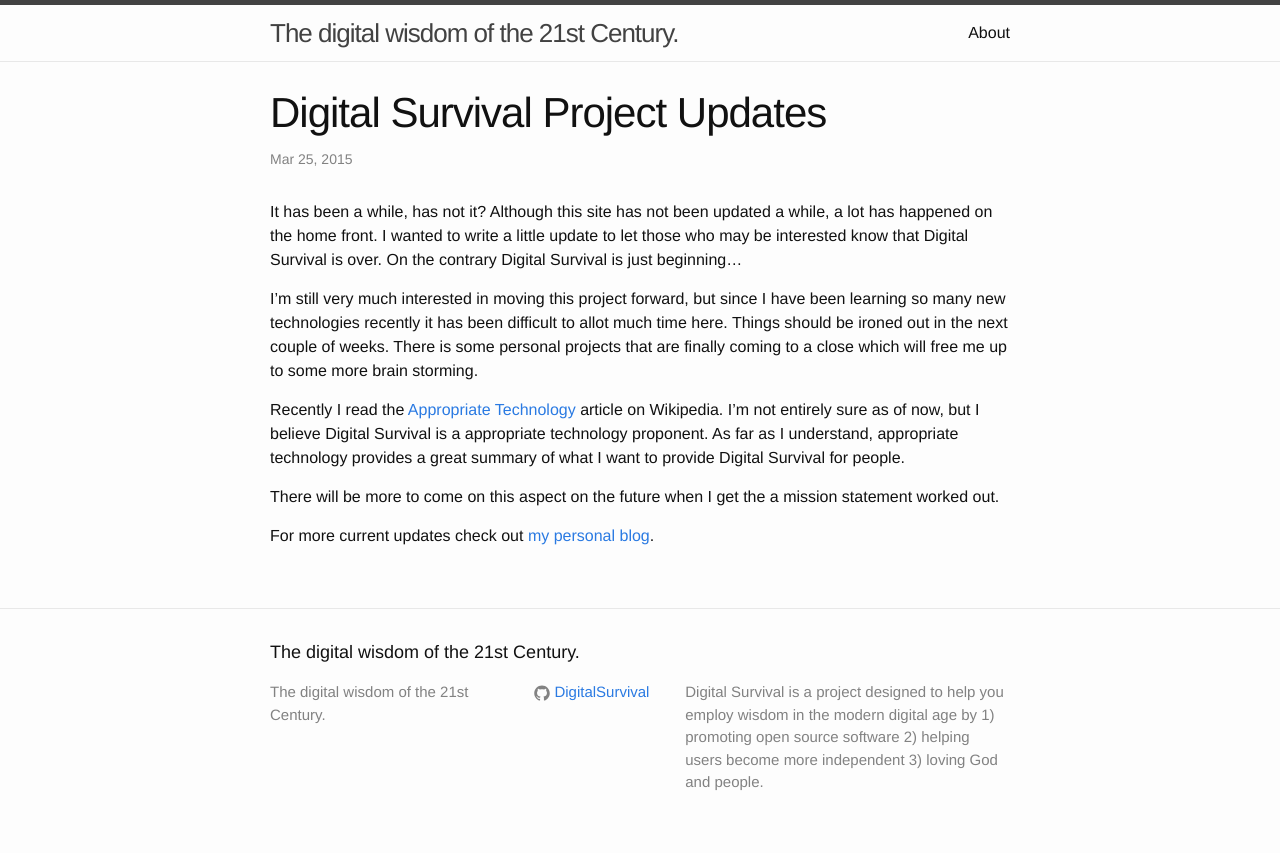
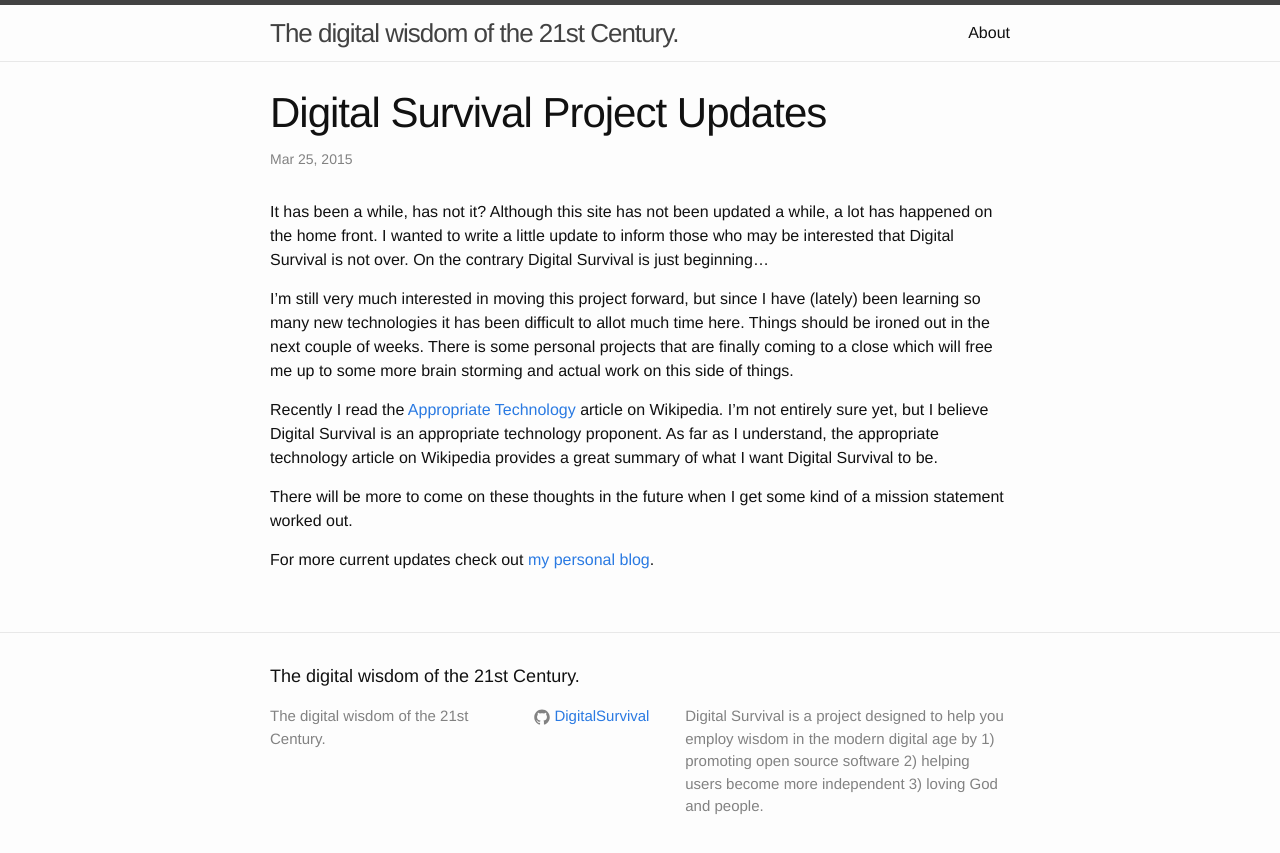
Before and after one commit to digitalsurvival/digitalsurvival.github.io, a Jekyll site: the page built from _posts/2015-03-25-digital-survival-project-updates.md, in a window 1280 px wide. Shown: the top 853 px of the page. Built offline with Jekyll 4.4.1, drawn with Linux system fonts in a browser that asks for light colours.

```diff
--- a/_posts/2015-03-25-digital-survival-project-updates.md
+++ b/_posts/2015-03-25-digital-survival-project-updates.md
@@ -6,12 +6,12 @@ date: 2015-03-25 16:54:03 -07:00
 tags: "Digital Survival, status update"
 ---
 
-It has been a while, has not it? Although this site has not been updated a while, a lot has happened on the home front. I wanted to write a little update to let those who may be interested know that Digital Survival is over. On the contrary Digital Survival is just beginning...
+It has been a while, has not it? Although this site has not been updated a while, a lot has happened on the home front. I wanted to write a little update to inform those who may be interested that Digital Survival is not over. On the contrary Digital Survival is just beginning...
 
-I'm still very much interested in moving this project forward, but since I have been learning so many new technologies recently it has been difficult to allot much time here. Things should be ironed out in the next couple of weeks. There is some personal projects that are finally coming to a close which will free me up to some more brain storming.
+I'm still very much interested in moving this project forward, but since I have (lately) been learning so many new technologies it has been difficult to allot much time here. Things should be ironed out in the next couple of weeks. There is some personal projects that are finally coming to a close which will free me up to some more brain storming and actual work on this side of things.
 
-Recently I read the [Appropriate Technology](https://en.wikipedia.org/wiki/Appropriate_technology) article on Wikipedia. I'm not entirely sure as of now, but I believe Digital Survival is a appropriate technology proponent. As far as I understand, appropriate technology provides a great summary of what I want to provide Digital Survival for people.
+Recently I read the [Appropriate Technology](https://en.wikipedia.org/wiki/Appropriate_technology) article on Wikipedia. I'm not entirely sure yet, but I believe Digital Survival is an appropriate technology proponent. As far as I understand, the appropriate technology article on Wikipedia provides a great summary of what I want Digital Survival to be.
 
-There will be more to come on this aspect on the future when I get the a mission statement worked out.
+There will be more to come on these thoughts in the future when I get some kind of a mission statement worked out.
 
 For more current updates check out [my personal blog](http://maffblaster.github.io/).
```
Also changed, not shown: _posts/2015-04-06-inconsolata.md (added, +15 -0 lines).
